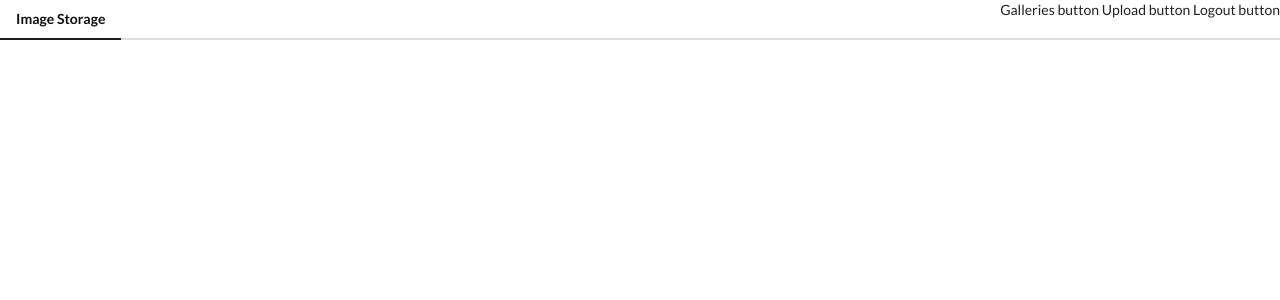
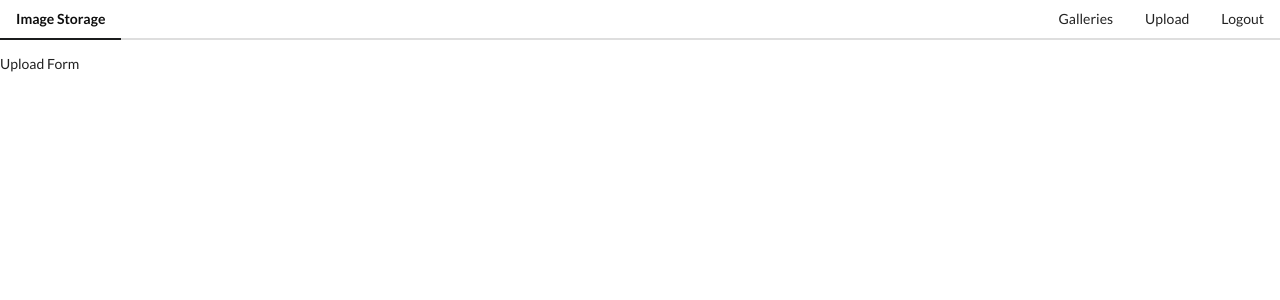
Before and after one commit to pakawaka1/image-uploader, a Vue app: page /upload in a window 1280 px wide. Shown: the top 300 px of the page. Built offline with nearby package versions, Linux system fonts and the light colour scheme; sample sign-in values are in the browser's storage.

Commit message:
feat: storing images

```diff
--- a/src/api/imgur.js
+++ b/src/api/imgur.js
@@ -1,4 +1,5 @@
 import qs from 'qs';
+import axios from 'axios';
 
 const CLIENT_ID = 'a61c1c2d6b9cd65';
 const ROOT_URL = 'https://api.imgur.com';
@@ -11,5 +12,12 @@ export default {
         };
 
         window.location=`${ROOT_URL}/oauth2/authorize?${qs.stringify(querystring)}`;
+    },
+    fetchImages(token) {
+        return axios.get(`${ROOT_URL}/3/account/me/images`, {
+            headers: {
+                Authorization: `Bearer ${token}`
+            }
+        })
     }
 }
--- a/src/components/AppHeader.vue
+++ b/src/components/AppHeader.vue
@@ -1,15 +1,14 @@
 <template>
     <div class="ui secondary pointing menu">
-        <a href="/" class="active item">
+        <router-link to="/" class="active item">
             Image Storage
-        </a>
+        </router-link>
         <!-- {{ isLoggedIn }} -->
         <div class="right menu">
-            <div v-if="isLoggedIn">
-                Galleries button
-
-                Upload button
-                Logout button
+            <div v-if="isLoggedIn" class='horizontal'>
+                <router-link to="/" class='item'>Galleries</router-link>
+                <router-link to="/upload" class='item'>Upload</router-link>
+                <a class='item' @click='logout'>Logout</a>
             </div>
             <a v-else href="#" class="ui item" @click="login">
                 Login
@@ -23,6 +22,14 @@ import { mapActions, mapGetters } from 'vuex';
 export default {
     name: 'AppHeader',
     computed: mapGetters(['isLoggedIn']),
-    methods:  mapActions(['login'])
+    methods:  mapActions(['login', 'logout'])
 };
 </script>
+
+<style scoped>
+.horizontal {
+    display: flex;
+    flex-direction: row;
+}
+
+</style>
--- /dev/null
+++ b/src/components/ImageList.vue
@@ -0,0 +1,16 @@
+<template>
+    <div>
+        ImageList
+    </div>
+</template>
+
+<script>
+import { mapActions } from 'vuex';
+export default {
+    name: 'ImageList',
+    methods: mapActions(['fetchImages']),
+    created() {
+        this.fetchImages();
+    }
+};
+</script>
--- /dev/null
+++ b/src/components/UploadForm.vue
@@ -0,0 +1,11 @@
+<template>
+    <div>
+        Upload Form
+    </div>
+</template>
+
+<script>
+export default {
+    name: 'UploadForm'
+};
+</script>
--- a/src/main.js
+++ b/src/main.js
@@ -4,12 +4,16 @@ import VueRouter from 'vue-router';
 import App from './App';
 import store from './store/';
 import AuthHandler from './components/AuthHandler';
+import ImageList from './components/ImageList';
+import UploadForm from './components/UploadForm';
 
 Vue.use(VueRouter);
 
-const router = new VueRouter({
+export const router = new VueRouter({
     mode: 'history',
     routes: [
+        { path: '/', component: ImageList},
+        { path: '/upload', component: UploadForm},
         { path: '/oauth2/callback', component: AuthHandler}
     ]
 })
--- a/src/store/index.js
+++ b/src/store/index.js
@@ -1,12 +1,14 @@
 import Vuex from 'vuex';
 import Vue from 'vue';
 import auth from './modules/auth';
+import images from './modules/images';
 
 Vue.use(Vuex);
 
 export default new Vuex.Store({
     modules:{
-        auth
+        auth,
+        images
     }
 });
 
--- a/src/store/modules/auth.js
+++ b/src/store/modules/auth.js
@@ -1,5 +1,6 @@
 import api from '../../api/imgur';
 import qs from 'qs';
+import { router } from '../../main';
 
 const state = {
     token: window.localStorage.getItem('imgur_token')
@@ -17,9 +18,11 @@ const actions = {
         const query = qs.parse(hash.replace('#', ''));
         commit('setToken', query.access_token);
         window.localStorage.getItem('imgur_token', query.access_token);
+        router.push('/');
     },
     logout: ({ commit }) => {
         commit('setToken', null);
+        window.localStorage.removeItem('imgur_token');
         // commit is used instead of mutations.setToken
     }
 };
--- /dev/null
+++ b/src/store/modules/images.js
@@ -0,0 +1,32 @@
+import api from '../../api/imgur';
+
+const state = {
+    images: []
+
+};
+
+const getters = {
+    allImages: state => state.images
+};
+
+const actions = {
+    async fetchImages({ rootState }) {
+        // rootState.auth.token;
+        const { token } = rootState.auth;
+        const response = await api.fetchImages(token);
+        console.log(response);
+    }
+};
+
+const mutations = {
+    setImages: (state, images) => {
+    state.images = images;
+    }
+};
+
+export default {
+    state,
+    getters,
+    actions,
+    mutations
+}
```
